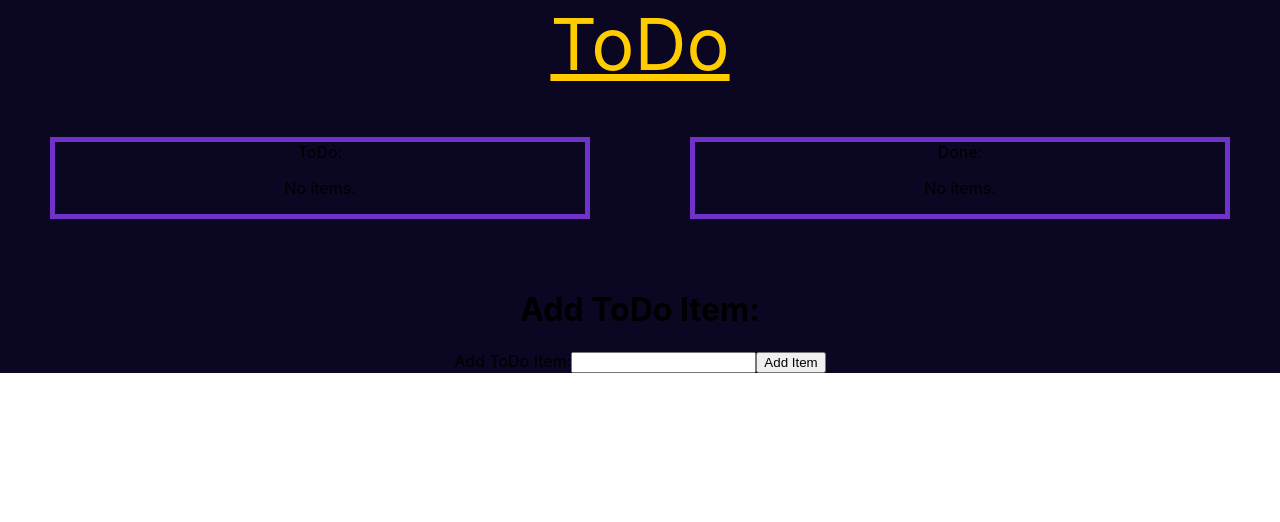
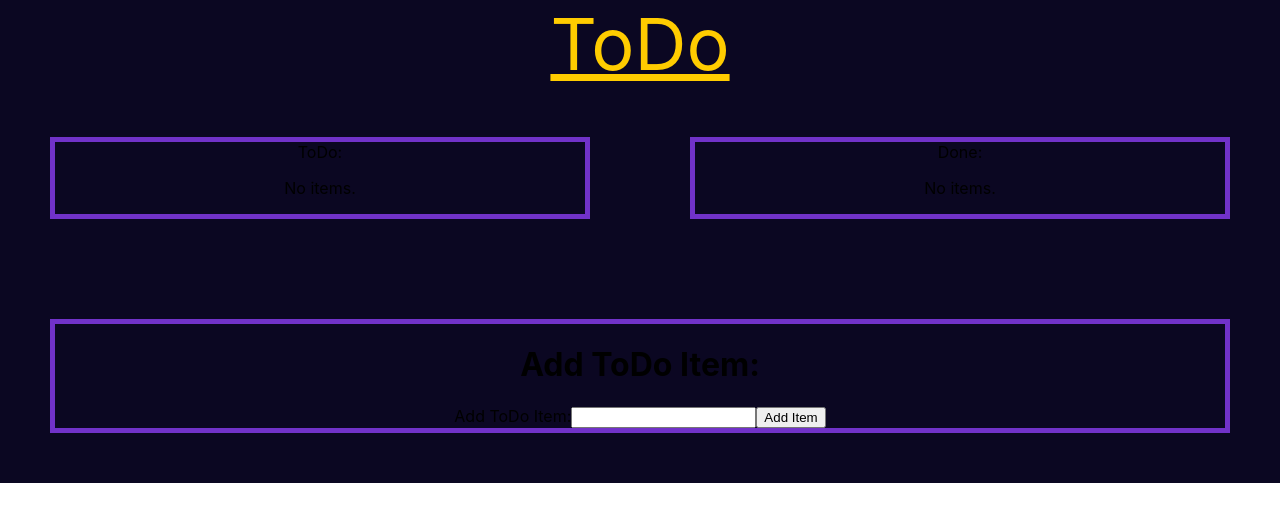
Before and after one commit to xbgbtx/-frontend-framework-todo-test-react, a React (Create React App) app: page / in a window 1280 px wide. Shown: the top 522 px of the page. Built offline with nearby package versions, Linux system fonts and the light colour scheme.

Commit message:
container style for input div

```diff
--- a/src/App.js
+++ b/src/App.js
@@ -92,6 +92,7 @@ function App() {
 
             <div class={`${style_grid.input_container}
                          ${style_grid.section}
+                         ${style_todo.container}
                 `}>
                 <TodoItemForm
                     todo_text={todo_input_text}
```
